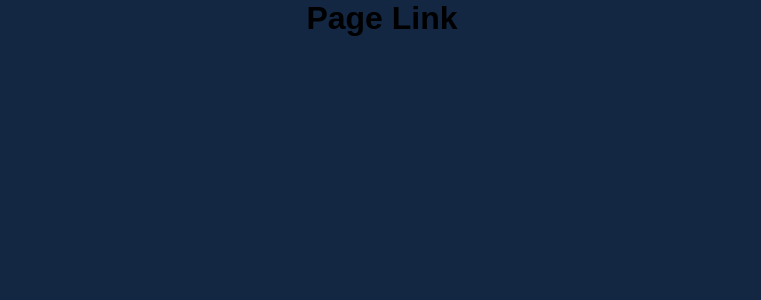
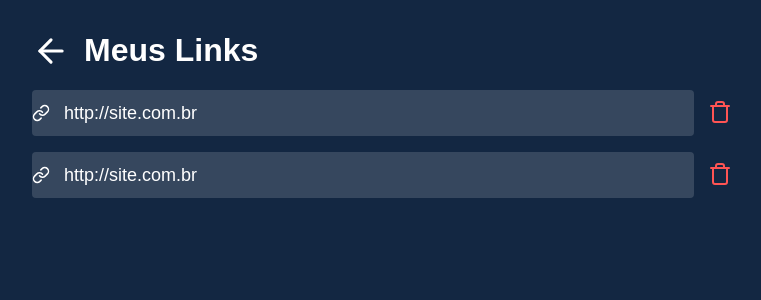
Before and after one commit to Viniciusiges/meulink, a JavaScript app: page /links in a window 1280 px wide. Shown: the top 300 px of the page, without its empty margins (258-1019 px from the left). Built offline with nearby package versions, Linux system fonts and the light colour scheme; the HTML template or start-up script is replaced by a standard one.

Commit message:
Estilizando a page links e adicionando a rota para home

```diff
--- a/src/pages/Links/index.js
+++ b/src/pages/Links/index.js
@@ -1,7 +1,36 @@
+import './links.css';
+import { FiArrowLeft, FiLink, FiTrash } from 'react-icons/fi';
+import { Link } from 'react-router-dom'
+
 export default function Links () {
     return(
-      <div className="app">
-        <h1>Page Link</h1>
+      <div className="links-container">
+        <div className='links-header'>
+          <Link to='/'>
+            <FiArrowLeft size={38} color='#fff'/>
+          </Link>
+          <h1>Meus Links</h1>
+        </div>
+
+        <div className='links-item'>
+          <button className='link'>
+            <FiLink size={18} color='#fff'/>
+            http://site.com.br
+          </button>
+          <button className='link-delete'>
+            <FiTrash size={24} color='#ff5454'/>
+          </button>
+        </div>
+
+        <div className='links-item'>
+          <button className='link'>
+            <FiLink size={18} color='#fff'/>
+            http://site.com.br
+          </button>
+          <button className='link-delete'>
+            <FiTrash size={24} color='#ff5454'/>
+          </button>
+        </div>
       </div>
     )
   }
--- /dev/null
+++ b/src/pages/Links/links.css
@@ -0,0 +1,54 @@
+.links-container{
+    max-width: 1120px;
+    margin: 32px auto 0 auto;
+}
+
+.links-header{
+    display: flex;
+    flex-direction: row;
+}
+
+.links-header svg{
+    margin-right: 14px;
+}
+
+.links-header h1{
+    color: #fff;
+}
+
+.links-item{
+    width: 700px;
+    display: flex;
+    align-items: center;
+    flex-direction: row;
+    margin-top: 16px;
+}
+
+/*sera aplicado apenas no ultimo item(ultimo filho)*/
+.links-item:last-child{
+    margin-bottom: 18px;
+}
+
+.link{
+    border: 0;
+    width: 100%;
+    min-width: 80%;
+    border-radius: 4px;
+    height: 46px;
+    background-color: rgb(255, 255, 255, 0.15);
+    margin-right: 14px;
+    display: flex;
+    align-items: center;
+    padding: o 14px;
+    font-size: 18px;
+    color: #fff;
+}
+
+.link svg{
+    margin-right: 14px;
+}
+
+.link-delete{
+    border: 0;
+    background: transparent;
+}
```
